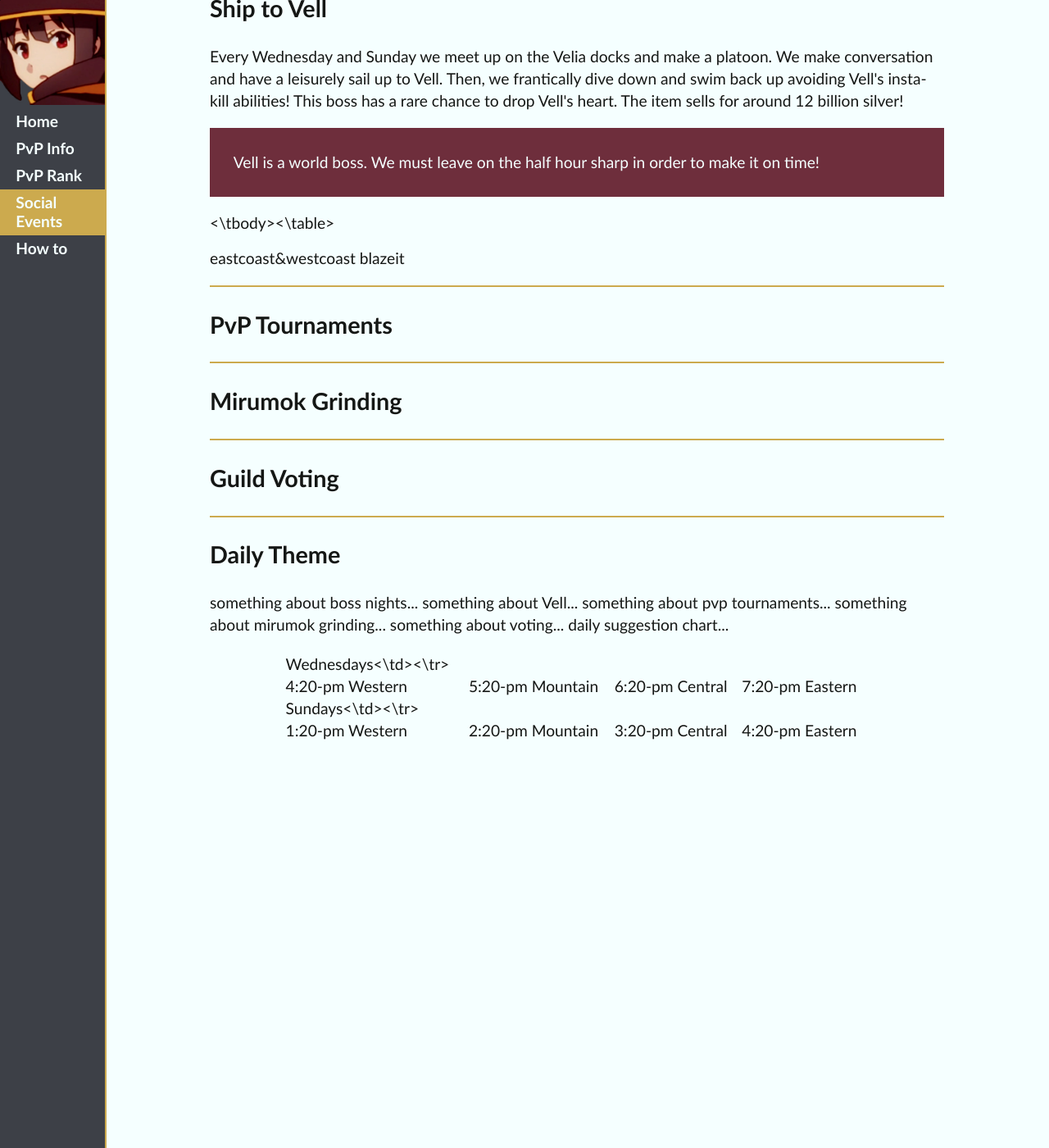
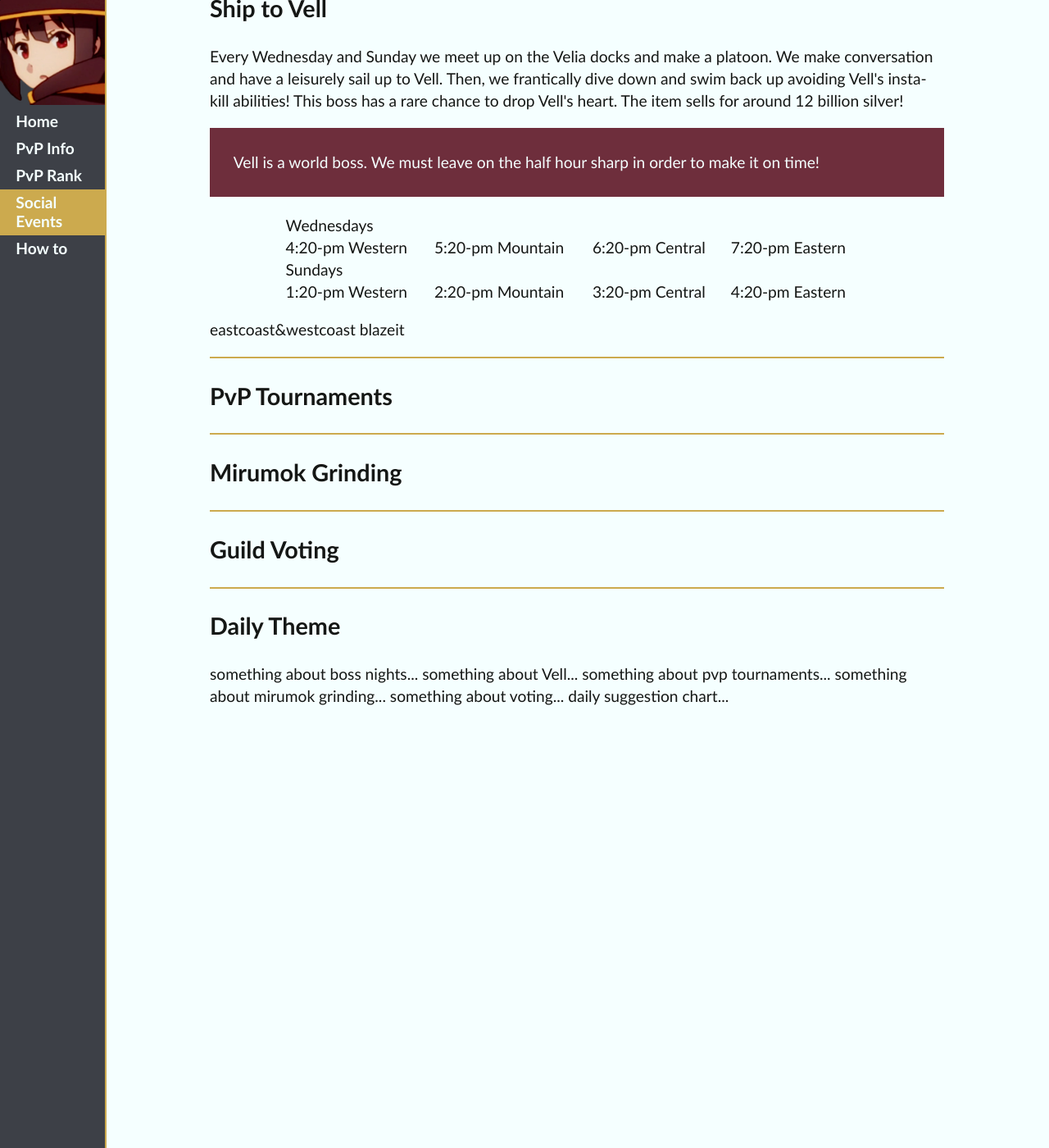
Before and after one commit to ideonella/ideonella.github.io, a Jekyll site: the page built from social.html, in a window 1280 px wide and 1400 px high, scrolled down 1596 px. Shown: the whole window at 82% size. Built offline with Jekyll 4.4.1, drawn with Linux system fonts in a browser that asks for light colours; some of the changed lines change nothing that is shown.

Commit message:
Update social.html

```diff
--- a/social.html
+++ b/social.html
@@ -42,11 +42,11 @@ title: Social Events
  The item sells for around 12 billion silver!
  <p class="critical">Vell is a world boss. We must leave on the half hour sharp in order to make it on time!</p>
 <table><tbody>
-<tr><td>Wednesdays<\td><\tr>
+<tr><td>Wednesdays</td></tr>
 <tr><td>4:20-pm Western</td><td>5:20-pm Mountain</td><td>6:20-pm Central</td><td>7:20-pm Eastern</td></tr>
- <tr><td>Sundays<\td><\tr>
+ <tr><td>Sundays</td></tr>
  <tr><td>1:20-pm Western</td><td>2:20-pm Mountain</td><td>3:20-pm Central</td><td>4:20-pm Eastern</td></tr>
-<\tbody><\table>
+</tbody></table>
  <p>eastcoast&westcoast blazeit</p>
  <hr>
  <h3 id="pvp-tournaments">PvP Tournaments</h3>
```
